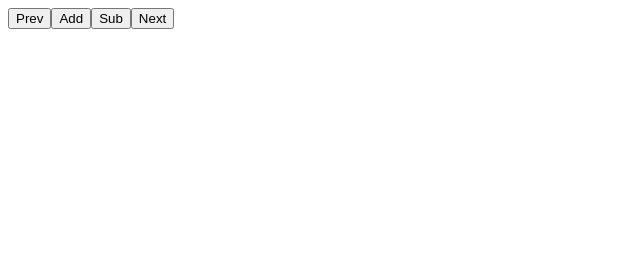
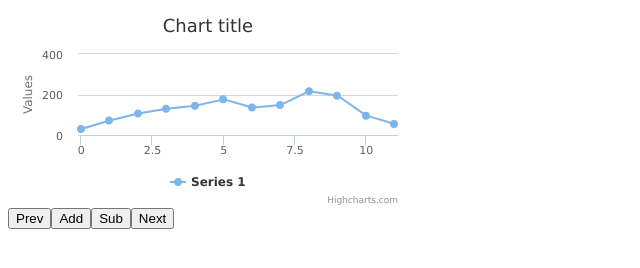
Before and after one commit to penkar/Chartroulette, a plain HTML site: page index.html in a window 1280 px wide. Shown: the whole page, without its empty margins (0-640 px from the left). Drawn offline with Linux system fonts and the light colour scheme.

Commit message:
Chart is mounting sorta correctly...

```diff
--- a/components/app.js
+++ b/components/app.js
@@ -7,7 +7,7 @@ var createChart = function(mount){
 			data: [29.9, 71.5, 106.4, 129.2, 144.0, 176.0, 135.6, 148.5, 216.4, 194.1, 95.6, 54.4]
 		}]
 	});
-	_charts.push(chart);
+	console.log('stuff')
 }
 
 var _charts = []
@@ -33,9 +33,9 @@ var Chart = React.createClass({
 	render: function(){
 		var mount = 'mount'+this.state.count;
 		this.increment;
-		return React.createElement('div', { className: mount } )
+		return React.createElement('div', { id: 'mount0', className: 'chart' } )
 	},
-	componentDidUpdate: function(){
+	componentDidMount: function(){
 		createChart('mount0')
 	}
 })
@@ -43,7 +43,7 @@ var Chart = React.createClass({
 var ChartContainer = React.createClass({
 	displayName: 'ChartContainer',
 	render: function(){
-		return React.createElement('div', {className:'container'},
+		return React.createElement('div', {className:'chart-container'},
 			React.createElement(Chart, null)
 		)
 	}
--- a/style.css
+++ b/style.css
@@ -1,4 +1,4 @@
-#container {
+.chart {
 	height: 200px;
 	width: 400px;
 }
```
